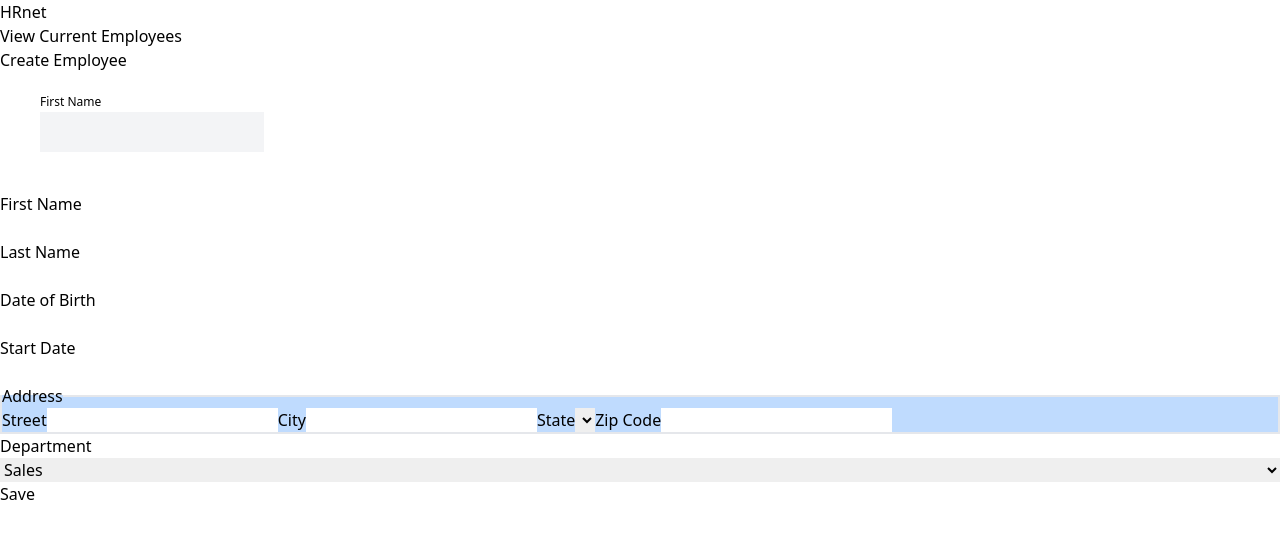
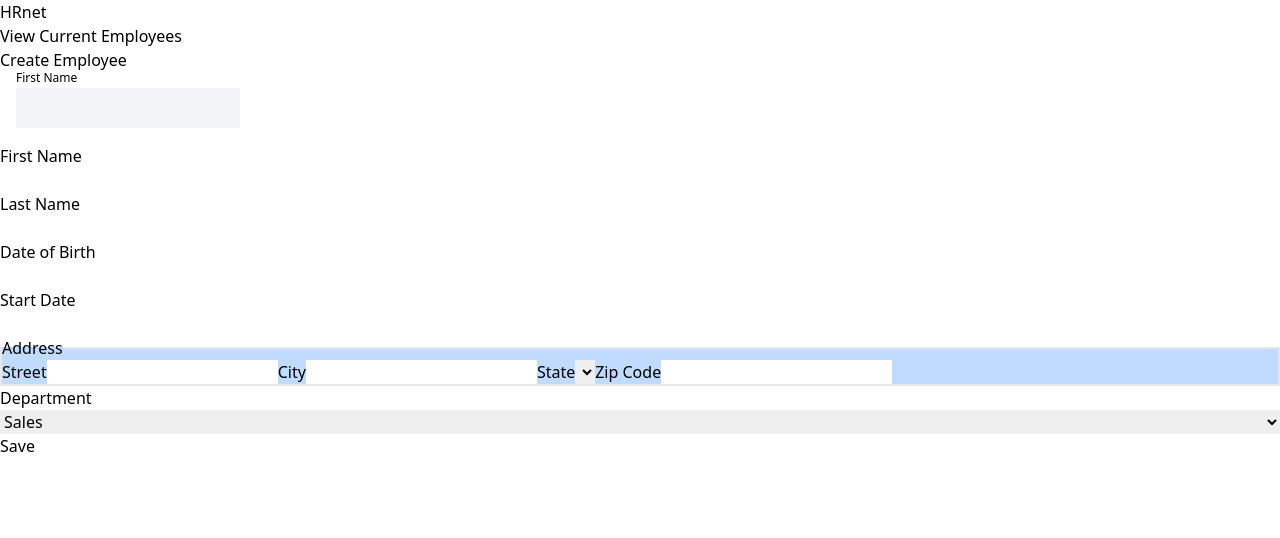
Before and after one commit to erischon/HRnet, a React (Vite) app: page / in a window 1280 px wide. Shown: the top 538 px of the page. Built offline with nearby package versions, Linux system fonts and the light colour scheme.

Commit message:
Update Row.jsx

```diff
--- a/src/components/Row.jsx
+++ b/src/components/Row.jsx
@@ -20,7 +20,7 @@ export default function Row({
   isRequired = false,
 }) {
   return (
-    <div className="p-10">
+    <div className="p-4">
       <div className="w-56 relative group">
         <input
           id={id}
```
